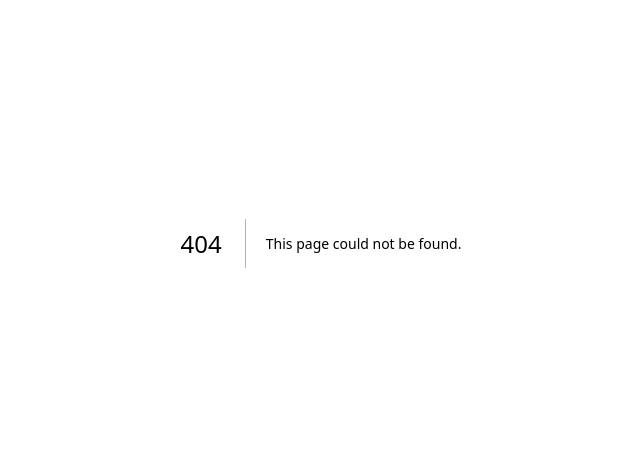
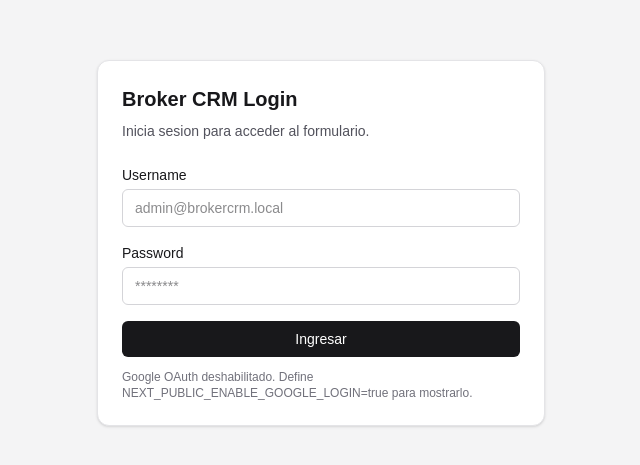
Before and after one commit to Edjhernandez/broker-crm-usa, a Next.js app: page /login in a window 1280 px wide. Before the commit this address had no page. Shown: the part 157-622 px from the top of the page, without its empty margins (319-959 px from the left). Built offline with nearby package versions, Linux system fonts and the light colour scheme.

Commit message:
feat: implement authentication with next-auth and add login page

```diff
--- /dev/null
+++ b/middleware.ts
@@ -0,0 +1,22 @@
+import { withAuth } from "next-auth/middleware";
+
+export default withAuth({
+  pages: {
+    signIn: "/login",
+  },
+  callbacks: {
+    authorized: ({ req, token }) => {
+      const pathname = req.nextUrl.pathname;
+
+      if (pathname === "/login" || pathname.startsWith("/api/auth")) {
+        return true;
+      }
+
+      return Boolean(token);
+    },
+  },
+});
+
+export const config = {
+  matcher: ["/((?!_next/static|_next/image|favicon.ico).*)"],
+};
--- a/package.json
+++ b/package.json
@@ -11,6 +11,7 @@
   "dependencies": {
     "jspdf": "^4.2.0",
     "next": "16.1.6",
+    "next-auth": "^4.24.13",
     "react": "19.2.3",
     "react-dom": "19.2.3"
   },
--- /dev/null
+++ b/src/app/api/auth/[...nextauth]/route.ts
@@ -0,0 +1,6 @@
+import NextAuth from "next-auth";
+import { authOptions } from "@/lib/auth-options";
+
+const handler = NextAuth(authOptions);
+
+export { handler as GET, handler as POST };
--- /dev/null
+++ b/src/app/login/page.tsx
@@ -0,0 +1,120 @@
+"use client";
+
+import { FormEvent, useState } from "react";
+import { useRouter, useSearchParams } from "next/navigation";
+import { signIn } from "next-auth/react";
+
+export default function LoginPage() {
+  const router = useRouter();
+  const searchParams = useSearchParams();
+  const redirectTarget =
+    searchParams.get("callbackUrl") || searchParams.get("redirect") || "/";
+
+  const [username, setUsername] = useState("");
+  const [password, setPassword] = useState("");
+  const [errorMessage, setErrorMessage] = useState("");
+  const [isSubmitting, setIsSubmitting] = useState(false);
+  const isGoogleLoginEnabled =
+    process.env.NEXT_PUBLIC_ENABLE_GOOGLE_LOGIN === "true";
+
+  const handleSubmit = async (event: FormEvent<HTMLFormElement>) => {
+    event.preventDefault();
+    setErrorMessage("");
+    setIsSubmitting(true);
+
+    try {
+      const result = await signIn("credentials", {
+        username,
+        password,
+        redirect: false,
+        callbackUrl: redirectTarget,
+      });
+
+      if (!result?.ok) {
+        setErrorMessage("Credenciales invalidas");
+        return;
+      }
+
+      router.replace(result.url ?? redirectTarget);
+      router.refresh();
+    } catch {
+      setErrorMessage("Unable to login right now");
+    } finally {
+      setIsSubmitting(false);
+    }
+  };
+
+  const handleGoogleLogin = async () => {
+    await signIn("google", {
+      callbackUrl: redirectTarget,
+    });
+  };
+
+  return (
+    <main className="flex min-h-screen items-center justify-center bg-zinc-100 p-6 text-zinc-900">
+      <section className="w-full max-w-md rounded-xl border border-zinc-200 bg-white p-6 shadow-sm">
+        <h1 className="text-xl font-semibold">Broker CRM Login</h1>
+        <p className="mt-2 text-sm text-zinc-600">
+          Inicia sesion para acceder al formulario.
+        </p>
+
+        <form onSubmit={handleSubmit} className="mt-6 space-y-4">
+          <label className="flex flex-col gap-1 text-sm">
+            Username
+            <input
+              type="text"
+              autoComplete="username"
+              value={username}
+              onChange={(event) => setUsername(event.target.value)}
+              className="rounded-md border border-zinc-300 px-3 py-2 outline-none focus:border-zinc-500"
+              placeholder="admin@brokercrm.local"
+              required
+            />
+          </label>
+
+          <label className="flex flex-col gap-1 text-sm">
+            Password
+            <input
+              type="password"
+              autoComplete="current-password"
+              value={password}
+              onChange={(event) => setPassword(event.target.value)}
+              className="rounded-md border border-zinc-300 px-3 py-2 outline-none focus:border-zinc-500"
+              placeholder="********"
+              required
+            />
+          </label>
+
+          {errorMessage ? (
+            <p className="rounded-md border border-red-200 bg-red-50 px-3 py-2 text-sm text-red-700">
+              {errorMessage}
+            </p>
+          ) : null}
+
+          <button
+            type="submit"
+            disabled={isSubmitting}
+            className="w-full rounded-md bg-zinc-900 px-4 py-2 text-sm font-medium text-white hover:bg-zinc-700 disabled:cursor-not-allowed disabled:opacity-60"
+          >
+            {isSubmitting ? "Ingresando..." : "Ingresar"}
+          </button>
+        </form>
+
+        {isGoogleLoginEnabled ? (
+          <button
+            type="button"
+            onClick={handleGoogleLogin}
+            className="mt-3 w-full rounded-md border border-zinc-300 px-4 py-2 text-sm font-medium hover:bg-zinc-100"
+          >
+            Continuar con Google
+          </button>
+        ) : (
+          <p className="mt-3 text-xs text-zinc-500">
+            Google OAuth deshabilitado. Define
+            NEXT_PUBLIC_ENABLE_GOOGLE_LOGIN=true para mostrarlo.
+          </p>
+        )}
+      </section>
+    </main>
+  );
+}
--- a/src/app/page.tsx
+++ b/src/app/page.tsx
@@ -1,6 +1,7 @@
 "use client";
 
 import { useEffect, useRef, useState } from "react";
+import { signOut } from "next-auth/react";
 
 export default function Home() {
   const canvasRef = useRef<HTMLCanvasElement>(null);
@@ -9,6 +10,7 @@ export default function Home() {
   const [clientEmail, setClientEmail] = useState("");
   const [policyNumber, setPolicyNumber] = useState("");
   const [isGeneratingPdf, setIsGeneratingPdf] = useState(false);
+  const [isLoggingOut, setIsLoggingOut] = useState(false);
 
   useEffect(() => {
     const canvas = canvasRef.current;
@@ -237,10 +239,35 @@ export default function Home() {
     }
   };
 
+  const handleLogout = async () => {
+    if (isLoggingOut) return;
+
+    setIsLoggingOut(true);
+
+    try {
+      await signOut({
+        redirect: true,
+        callbackUrl: "/login",
+      });
+    } finally {
+      setIsLoggingOut(false);
+    }
+  };
+
   return (
     <main className="min-h-screen bg-zinc-50 p-6 text-zinc-900">
       <section className="mx-auto w-full max-w-3xl rounded-xl border border-zinc-200 bg-white p-6">
-        <h1 className="text-xl font-semibold">Prueba de campo signature</h1>
+        <div className="flex items-center justify-between gap-3">
+          <h1 className="text-xl font-semibold">Prueba de campo signature</h1>
+          <button
+            type="button"
+            onClick={handleLogout}
+            disabled={isLoggingOut}
+            className="rounded-md border border-zinc-300 px-3 py-2 text-xs font-medium hover:bg-zinc-100 disabled:cursor-not-allowed disabled:opacity-60"
+          >
+            {isLoggingOut ? "Saliendo..." : "Cerrar sesion"}
+          </button>
+        </div>
         <p className="mt-2 text-sm text-zinc-600">
           Formulario demo para generar PDF con datos y firma.
         </p>
@@ -292,10 +319,7 @@ export default function Home() {
             aria-label="Área para firma manuscrita"
             aria-describedby="signature-instructions"
           />
-          <p
-            id="signature-instructions"
-            className="mt-2 text-xs text-zinc-600"
-          >
+          <p id="signature-instructions" className="mt-2 text-xs text-zinc-600">
             Use el mouse, lápiz o el dedo para dibujar su firma en el recuadro
             anterior. Si no puede firmar aquí, continúe y firme el documento por
             otro medio.
--- /dev/null
+++ b/src/lib/auth-options.ts
@@ -0,0 +1,62 @@
+import type { NextAuthOptions } from "next-auth";
+import CredentialsProvider from "next-auth/providers/credentials";
+import GoogleProvider from "next-auth/providers/google";
+
+const DEFAULT_LOGIN_USERNAME = "admin@brokercrm.local";
+const DEFAULT_LOGIN_PASSWORD = "ChangeMe123!";
+
+const providers: NextAuthOptions["providers"] = [
+  CredentialsProvider({
+    name: "Credentials",
+    credentials: {
+      username: { label: "Username", type: "text" },
+      password: { label: "Password", type: "password" },
+    },
+    async authorize(credentials) {
+      const username = credentials?.username?.trim();
+      const password = credentials?.password;
+
+      if (!username || !password) {
+        return null;
+      }
+
+      const expectedUsername =
+        process.env.AUTH_USERNAME ?? DEFAULT_LOGIN_USERNAME;
+      const expectedPassword =
+        process.env.AUTH_PASSWORD ?? DEFAULT_LOGIN_PASSWORD;
+
+      if (username !== expectedUsername || password !== expectedPassword) {
+        return null;
+      }
+
+      return {
+        id: username,
+        name: username,
+        email: username,
+      };
+    },
+  }),
+];
+
+if (process.env.AUTH_GOOGLE_ID && process.env.AUTH_GOOGLE_SECRET) {
+  providers.push(
+    GoogleProvider({
+      clientId: process.env.AUTH_GOOGLE_ID,
+      clientSecret: process.env.AUTH_GOOGLE_SECRET,
+    }),
+  );
+}
+
+export const authOptions: NextAuthOptions = {
+  secret:
+    process.env.NEXTAUTH_SECRET ??
+    process.env.AUTH_SECRET ??
+    "dev-only-change-this-secret",
+  pages: {
+    signIn: "/login",
+  },
+  session: {
+    strategy: "jwt",
+  },
+  providers,
+};
```
Also changed, not shown: 2 other files (tests, documents, lock files or other folders).
